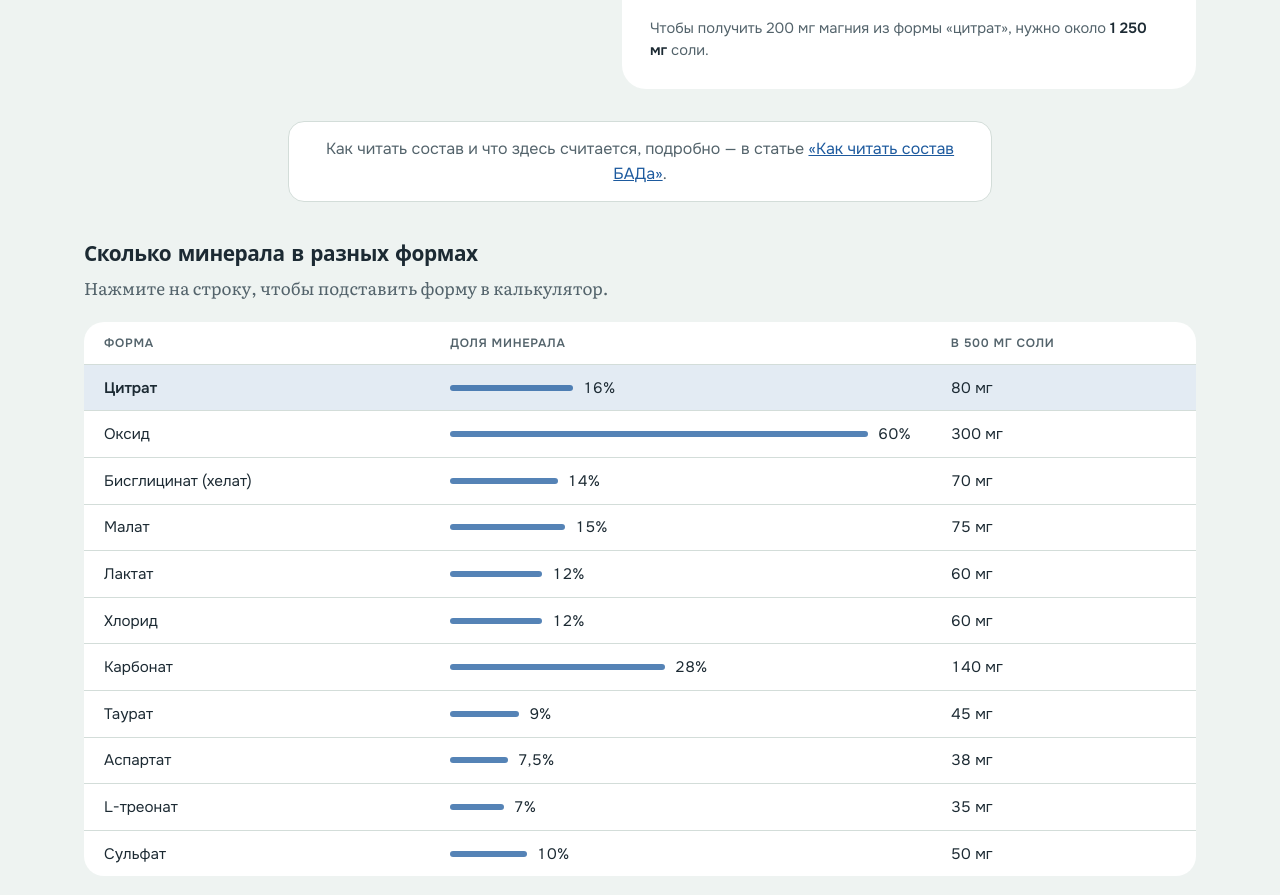
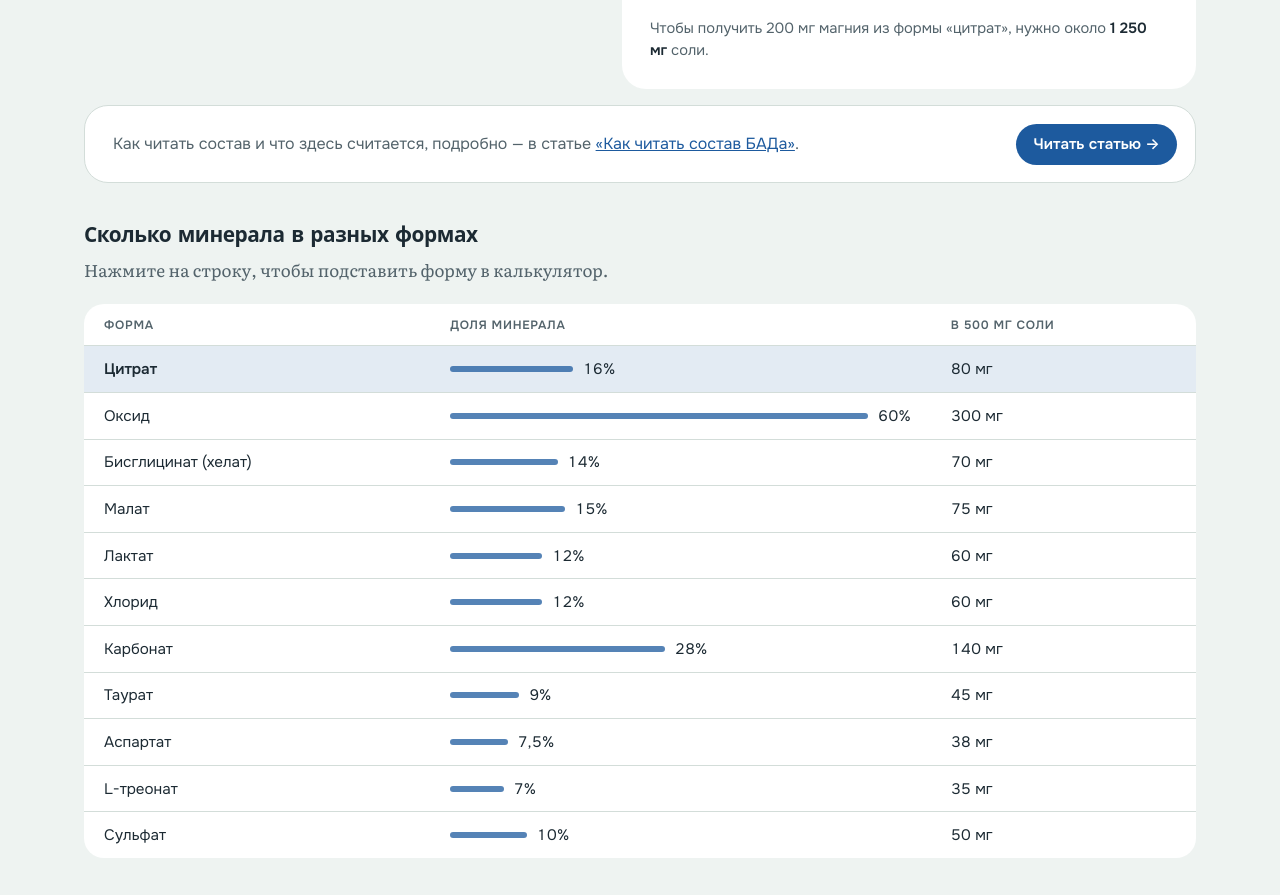
Before and after one commit to AppLb/phealth, an Eleventy site: page src/calculator/index.njk in a window 1280 px wide. Shown: the part 930-1825 px from the top of the page. Built offline with nearby package versions, Linux system fonts and the light colour scheme; Eleventy itself is replaced by a stand-in of ours; files that its build step writes are made by us from their sources; a web font is replaced by a local one.

Commit message:
Калькулятор: ссылка на статью полосой на всю ширину под калькулятором, с кнопкой «Читать статью»
Co-Authored-By: Claude Opus 5.5 <noreply@anthropic.com>
Claude-Session: https://claude.ai/code/session_01J8rjFQFL4KfTUxbt3d8kqo

```diff
--- a/src/calculator/index.njk
+++ b/src/calculator/index.njk
@@ -66,9 +66,13 @@ select:focus,.num input:focus{outline:3px solid var(--accent);outline-offset:1px
 .tip{font:400 .92rem/1.5 var(--ui);color:var(--muted);margin:0}
 .tip b{color:var(--ink);font-weight:600}
 
-/* Ссылка на статью в рамке, как у блоков сайта: на компьютере по центру после калькулятора, на телефоне под вступлением */
+/* Ссылка на статью в рамке, как у блоков сайта: на компьютере полосой на всю ширину под калькулятором (текст слева, кнопка справа), на телефоне под вступлением */
 .artlink{max-width:44rem;box-sizing:border-box;margin:2rem auto 0;padding:.9rem 1.2rem;border-radius:1rem;border:1.5px solid var(--line);background:var(--paper);font:400 1rem/1.55 var(--ui);color:var(--muted);text-align:center}
 .artlink-top{display:none}
+.artlink-after{max-width:none;margin:1rem 0 0;display:flex;align-items:center;justify-content:space-between;gap:1.5rem;text-align:left;padding:1.1rem 1.1rem 1.1rem 1.75rem;border-radius:1.5rem}
+.artlink-after .go{flex:none;padding:.65rem 1.1rem;border-radius:999px;background:var(--accent);color:var(--on-accent);text-decoration:none;font:600 .95rem var(--ui)}
+.artlink-after .go:hover{filter:brightness(1.08)}
+.artlink-after .go:focus-visible{outline:3px solid var(--accent);outline-offset:3px}
 @media (max-width:860px){
   .artlink-top{display:block;text-align:left}
   .intro p.artlink-top{margin:1.5rem 0 0;font-size:.98rem}
@@ -185,7 +189,7 @@ tbody tr[aria-selected="true"] td:first-child{font-weight:600}
     </section>
   </div>
 
-  <p class="artlink artlink-after">Как читать состав и что здесь считается, подробно — в статье <a href="../sostav-bada/">«Как читать состав БАДа»</a>.</p>
+  <div class="artlink artlink-after"><span>Как читать состав и что здесь считается, подробно — в статье <a href="../sostav-bada/">«Как читать состав БАДа»</a>.</span><a class="go" href="../sostav-bada/">Читать статью →</a></div>
 
   <section class="forms" aria-labelledby="forms-h">
     <h2 id="forms-h">Сколько минерала в разных формах</h2>
```
